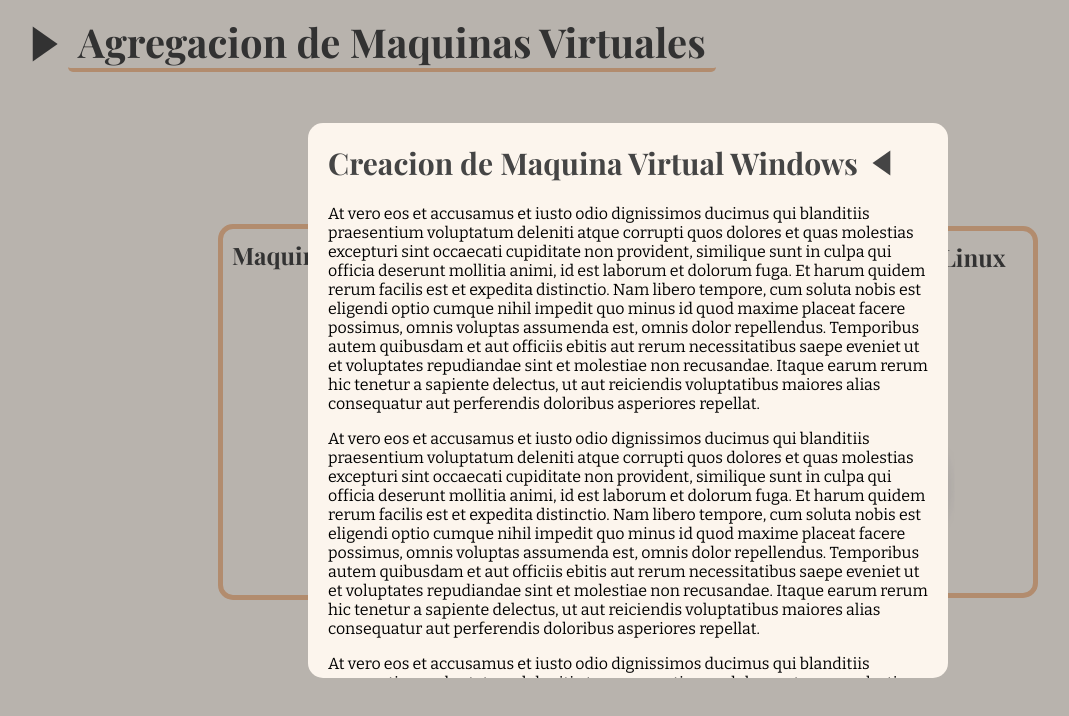
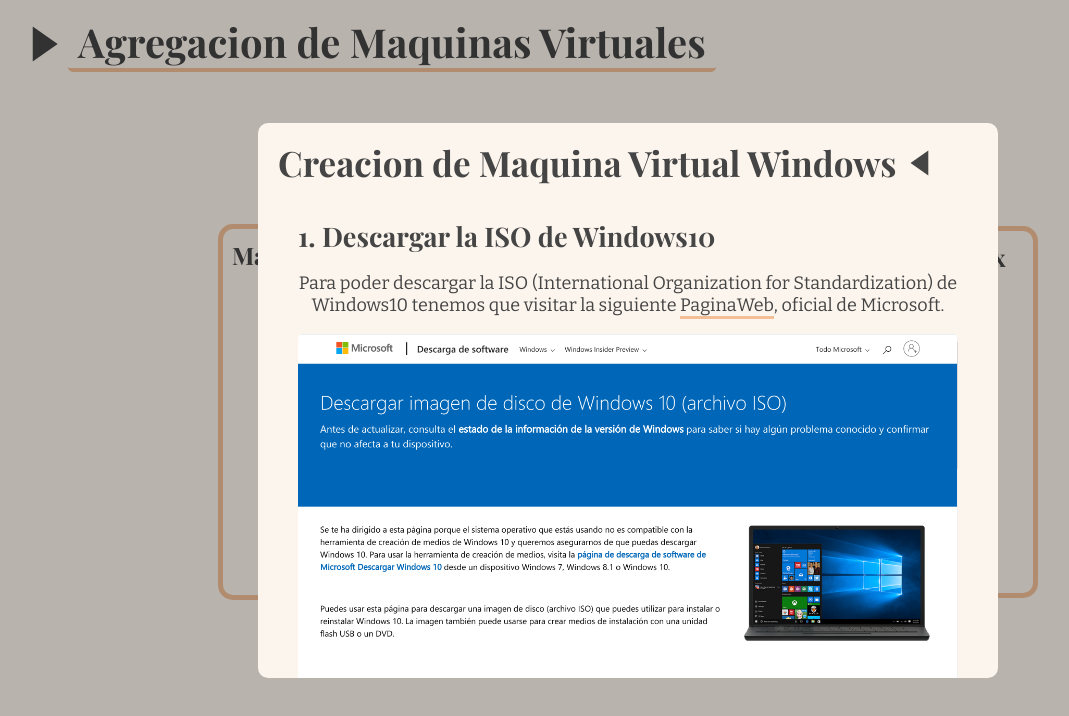
Before and after one commit to agusSantos23/myHow-To, a plain HTML site: page Pagina/MV.html in a window 1280 px wide. Both pictures are taken after a click on the element "Maquina Virtual con Windows". Shown: the whole page, without its empty margins (12-1081 px from the left). Drawn offline with nearby package versions, Linux system fonts and the light colour scheme; a web font is replaced by a local one.

Commit message:
0.6
principio de MVW

```diff
--- a/Pagina/MV.html
+++ b/Pagina/MV.html
@@ -38,6 +38,64 @@
                 <h2>Creacion de Maquina Virtual Windows</h2>
                 <svg onclick="cerrarVE()" fill="#454545" width="50px" height="50px" viewBox="0 0 32 32" xmlns="http://www.w3.org/2000/svg"><path d="M20.697 24L9.303 16.003 20.697 8z"/></svg>
             </header>
+
+            <article>
+                <h3>1. Descargar la ISO de Windows10</h3>
+                <section>
+                    <p>
+                        Para poder descargar la ISO (International Organization for Standardization) de Windows10 tenemos que visitar
+                        la siguiente <a href="https://www.microsoft.com/es-es/software-download/windows10ISO" target="_blank">PaginaWeb</a>, oficial de Microsoft.
+                    </p>
+                    <img src="../Recursos/img/MV/Windows/Paginawindows.png" alt="Pagina de Windows">
+                </section>
+
+                <section>
+                    <p>
+                        Bajamos hasta la zona en la que aparece una sección llamada SELECCIONA UNA EDICIÓN. En la pestaña seleccionamos
+                        Windows10 (multi-edition ISO) y clicamos en el botón azul llamado Confirmar.
+                    </p>
+                    <img src="../Recursos/img/MV/Windows/VersiondeWindows.png" alt="Version de Windows">
+                </section>
+
+                <section>
+                    <p>
+                        Despues de clicar en el boton azul nos aparecera una nueva sección llamada SELECIONAR IDIOMA DEL PRODUCTO,
+                        en la que eligiremos la region a la que pertenemos para configurar la Hora y el Idioma.
+                        Por comodidad selecionare la version Español. Clicaremos de nuevo en el boton azul llamado Confirmar.
+                    </p>
+                    <img src="../Recursos/img/MV/Windows/RegionParaWindonws.png" alt="Region para la ISO de Windows">
+                </section>
+
+                <section>
+                    <p>
+                        Seguidamente se nos abrira una nueva seccion en la que nos aparecera dos tipos de descarga, el primero
+                        nos descarga Windos ISO a 32 bits y el segundo a 64 bits, es muy importante saber cual de los dos es
+                        mejor para la makina que vallamos a montar, en nuestro clicaremos sobre el de 64 bits, automaticamente
+                        se empezara a descargar en tu ordenador.
+                    </p>
+                    <img src="../Recursos/img/MV/Windows/Descargar64o32.png" alt="">
+                </section>
+            </article>
+
+            <article>
+                <h3>2. Crear una Nueva Maquina Virtual</h3>
+            </article>
+
+
+
+
+
+
+
+
+
+
+
+
+
+
+
+
             <p>
                 At vero eos et accusamus et iusto odio dignissimos ducimus
                 qui blanditiis praesentium voluptatum deleniti atque corrupti
--- a/Recursos/Css/styles.css
+++ b/Recursos/Css/styles.css
@@ -18,7 +18,7 @@ h1,h2,h3,h4,h5,h6{
 }
 
 p{
-    color: var(white);
+    color: var(--negro);
     font-family: "Bitter", serif;
 }
 
--- a/Recursos/Css/stylesMV.css
+++ b/Recursos/Css/stylesMV.css
@@ -1,3 +1,4 @@
+@import url('https://fonts.googleapis.com/css2?family=Playfair+Display:ital,wght@0,400..900;1,400..900&display=swap');
 
 
 header{
@@ -59,7 +60,7 @@ main{
 }
 
 
-img{
+main> div > img{
     width: 200px;
     padding: 20px 0;
 }
@@ -81,20 +82,30 @@ img{
 
 #cuerpo{
     background-color: var(--beige);
-    width: 600px;
+    max-width: 700px;
     height: 550px;
-    border-radius: 15px;
+    border-radius: 10px;
     padding: 0 20px 5px;
 
-    overflow-y: scroll;
-    scrollbar-width: thin;
-    scrollbar-color: var(--negro) var(--beige);
+    overflow: auto;
+}
+
+#cuerpo::-webkit-scrollbar{
+    width: 10px;
+    background-color: var(--beige);
+    border-radius: 15px;
+
+}
+#cuerpo::-webkit-scrollbar-thumb{
+    background-color: var(--negro);
+    border-radius: 15px;
+    border-right: 5px solid var(--beige);
+
 }
 
 
-
 #headerVE > h2{
-    font-size: 30px;
+    font-size: 35px;
 }
 
 #headerVE > svg{
@@ -105,3 +116,33 @@ img{
 #headerVE > svg:hover{
     transform: rotate(90deg);
 }
+
+#cuerpo>article{
+    margin-top: 30px;
+}
+
+a{
+    border-bottom: 3px solid var(--beigeA);
+    color: var(--negro);
+}
+
+article {
+    margin: 0 20px;
+}
+
+article > h3{
+    font-size: 27px;
+}
+
+article > section> p{
+    font-size: 18px;
+
+    text-align: center;
+}
+
+
+article> section > img{
+    margin-bottom: 50px;
+    width: 100%;
+    border-radius: 5px;
+}
```
Also changed, not shown: Recursos/Css/stylesIndex.css (+9 -0 lines), Recursos/img/MV/Windows/Descargar64o32.png (added), Recursos/img/MV/Windows/Paginawindows.png (added), Recursos/img/MV/Windows/RegionParaWindonws.png (added), Recursos/img/MV/Windows/VersiondeWindows.png (added).
